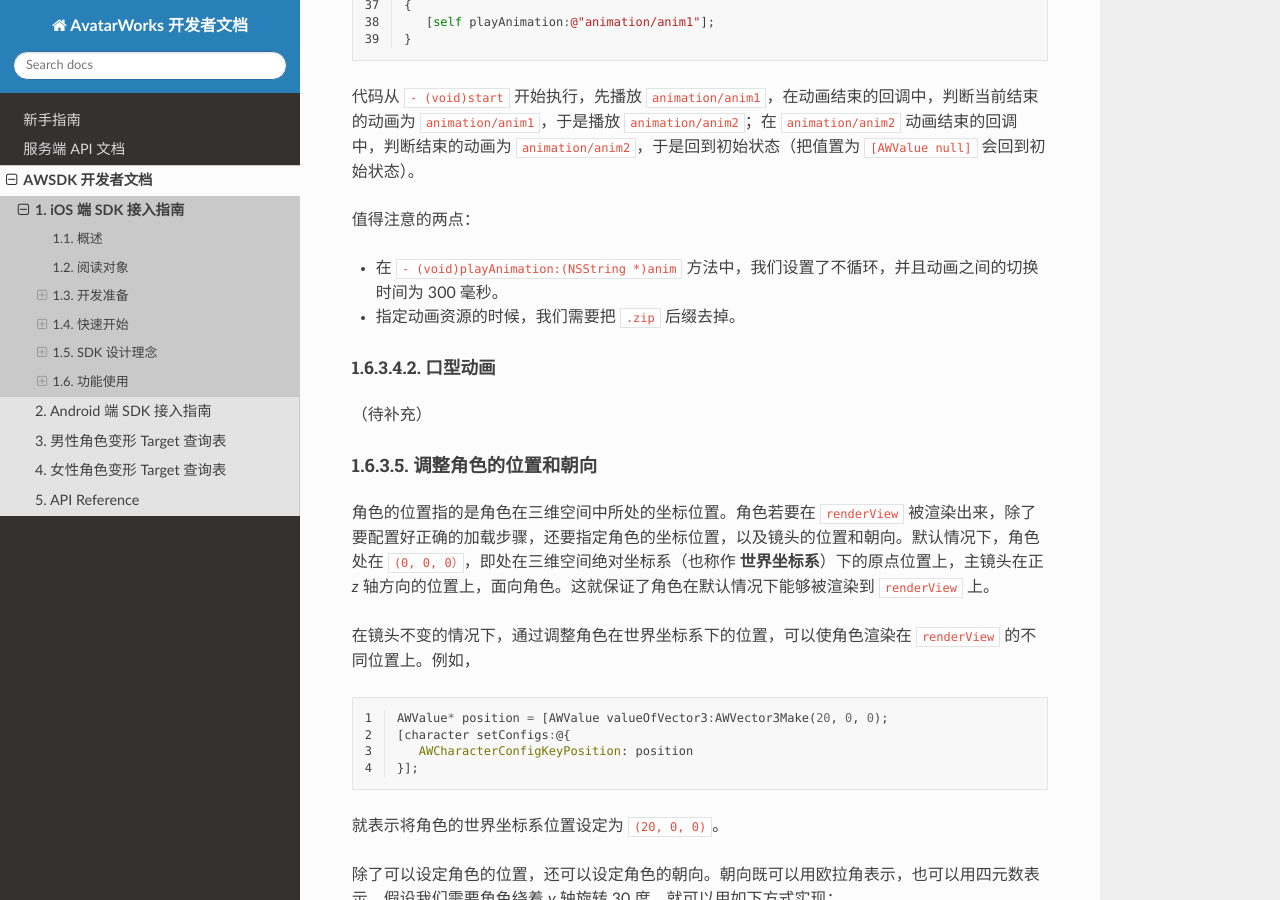
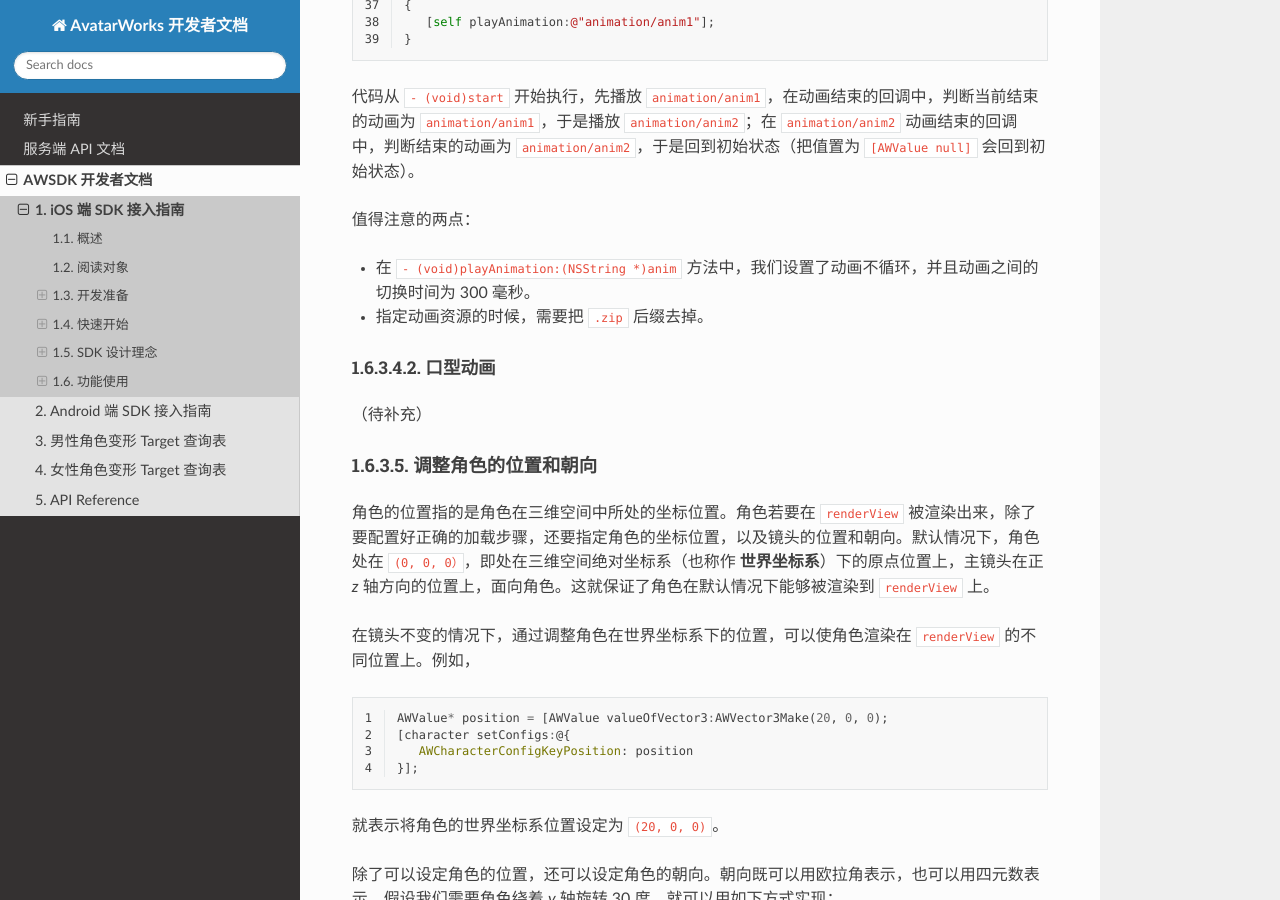
Before and after one commit to avatarworks/doc, a Sphinx documentation site: the page built from source/awsdk/ios.rst, in a window 1280 px wide and 900 px high, scrolled down 12740 px. Built offline with Sphinx 7.4.7 and the Read the Docs theme 2.0.0, drawn with Linux system fonts in a browser that asks for light colours.

Commit message:
Update ios.rst

```diff
--- a/source/awsdk/ios.rst
+++ b/source/awsdk/ios.rst
@@ -567,8 +567,8 @@ SDK 提供了丰富的变形参数，具体可查询：
 
 值得注意的两点：
 
-- 在 ``- (void)playAnimation:(NSString *)anim`` 方法中，我们设置了不循环，并且动画之间的切换时间为 300 毫秒。
-- 指定动画资源的时候，我们需要把 ``.zip`` 后缀去掉。
+- 在 ``- (void)playAnimation:(NSString *)anim`` 方法中，我们设置了动画不循环，并且动画之间的切换时间为 300 毫秒。
+- 指定动画资源的时候，需要把 ``.zip`` 后缀去掉。
 
 
 口型动画
```
